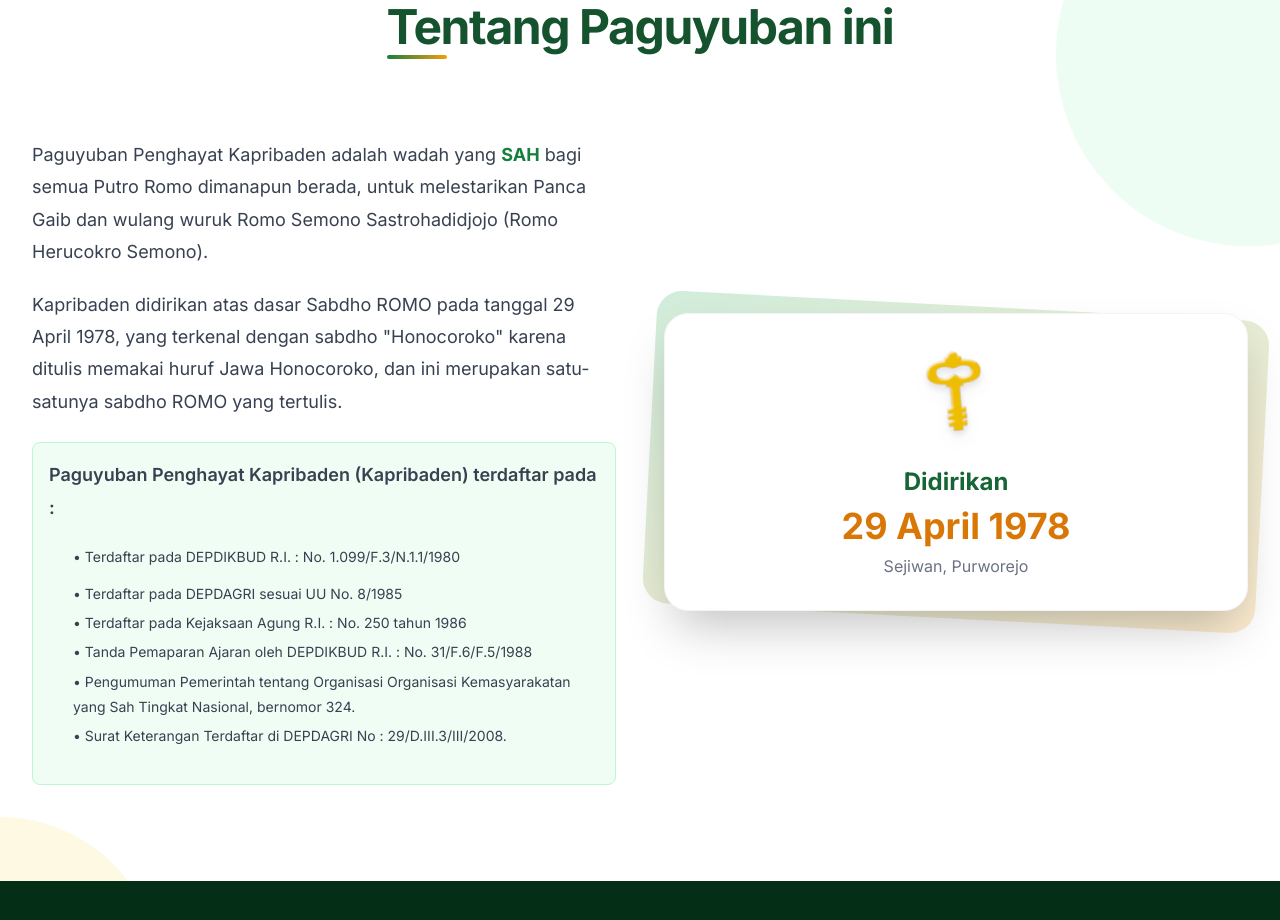
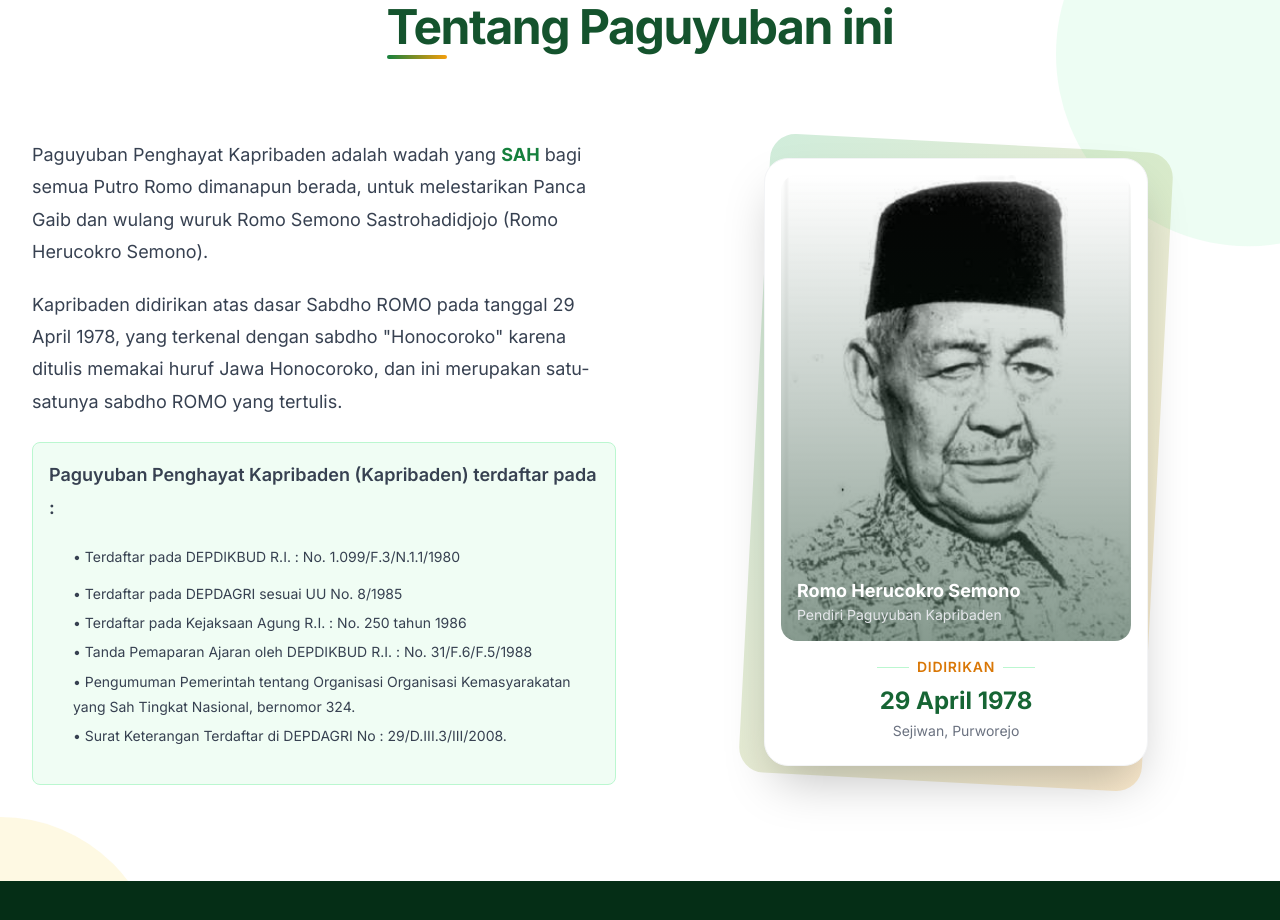
Before and after one commit to Suseno78/kapribaden, a Next.js app: page / in a window 1280 px wide. Shown: the part 893-1813 px from the top of the page. Built offline with nearby package versions, Linux system fonts and the light colour scheme.

Commit message:
updateeeeeeeeeeeeeeee

```diff
--- a/app/page.tsx
+++ b/app/page.tsx
@@ -118,31 +118,33 @@ export default function Home() {
                         </AnimatedSection>
 
                         <AnimatedSection direction="right">
-                            <div className="relative">
+                            <div className="relative max-w-sm mx-auto">
                                 <div className="absolute inset-0 bg-gradient-to-br from-kapribaden-purple-600 to-kapribaden-gold-500 rounded-3xl transform rotate-3 scale-105 opacity-20" />
-                                <div className="relative bg-white rounded-3xl shadow-2xl p-8 border border-gray-100">
-                                    <div className="flex justify-center mb-6">
-                                        <motion.div
-                                            animate={{ rotate: [0, 5, -5, 0] }}
-                                            transition={{ duration: 4, repeat: Infinity, ease: "easeInOut" }}
-                                        >
-                                            <Image
-                                                src="/images/logo-kunci-removebg-preview.png"
-                                                alt="Logo Kunci"
-                                                width={100}
-                                                height={100}
-                                                className="drop-shadow-lg"
-                                            />
-                                        </motion.div>
+                                <div className="relative bg-white rounded-3xl shadow-2xl p-4 border border-gray-100 overflow-hidden group">
+                                    <div className="relative aspect-[3/4] w-full rounded-2xl overflow-hidden mb-4">
+                                        <Image
+                                            src="/images/romo.jpeg"
+                                            alt="Romo Herucokro Semono"
+                                            fill
+                                            className="object-cover transition-transform duration-700 group-hover:scale-105"
+                                        />
+                                        <div className="absolute inset-0 bg-gradient-to-t from-kapribaden-purple-950/80 to-transparent opacity-60" />
+                                        <div className="absolute bottom-4 left-4 right-4 text-white">
+                                            <p className="font-bold text-lg">Romo Herucokro Semono</p>
+                                            <p className="text-sm text-gray-200">Pendiri Paguyuban Kapribaden</p>
+                                        </div>
                                     </div>
-                                    <div className="text-center">
-                                        <p className="text-2xl font-bold text-kapribaden-purple-800 mb-2">
-                                            Didirikan
-                                        </p>
-                                        <p className="text-4xl font-bold text-kapribaden-gold-600">
+
+                                    <div className="text-center px-4 pb-2">
+                                        <div className="flex justify-center items-center gap-2 mb-2">
+                                            <div className="h-px w-8 bg-kapribaden-purple-200" />
+                                            <span className="text-kapribaden-gold-600 text-sm font-semibold tracking-wider uppercase">Didirikan</span>
+                                            <div className="h-px w-8 bg-kapribaden-purple-200" />
+                                        </div>
+                                        <p className="text-2xl font-bold text-kapribaden-purple-800">
                                             29 April 1978
                                         </p>
-                                        <p className="text-gray-500 mt-2">Sejiwan, Purworejo</p>
+                                        <p className="text-gray-500 text-sm mt-1">Sejiwan, Purworejo</p>
                                     </div>
                                 </div>
                             </div>
--- a/app/pasaran/page.tsx
+++ b/app/pasaran/page.tsx
@@ -80,12 +80,14 @@ export default function PasaranPage() {
             </div>
 
             {/* Tabel Baik Buruknya Hari */}
-            <div className="content-section overflow-x-auto">
+            {/* Tabel Baik Buruknya Hari */}
+            <div className="content-section">
                 <h2 className="text-center mb-6 bg-yellow-200 py-2 font-bold">BAIK BURUKNYA HARI</h2>
 
                 <div className="space-y-4">
                     {/* Tabel PASARAN + NAGA TAHUN + NAGA DINO */}
-                    <table className="w-full border-collapse border border-gray-400 text-xs">
+                    <div className="overflow-x-auto pb-4">
+                        <table className="w-full min-w-[800px] border-collapse border border-gray-400 text-xs">
                             <thead>
                                 <tr>
                                     <th className="border border-gray-400 p-1 bg-yellow-200" colSpan={5}>PASARAN</th>
@@ -142,6 +144,7 @@ export default function PasaranPage() {
                                 </tr>
                             </tbody>
                         </table>
+                    </div>
                 </div>
 
                 {/* Kolom Ketiga - Jam Naas, Hitungan, dan Sesaji */}
@@ -1088,6 +1091,6 @@ export default function PasaranPage() {
                     (boyongan, ngrujaki, dll).
                 </p>
             </div>
-        </div>
+        </div >
     )
 }
```
Lines whose indentation alone changed are shown as unchanged.
